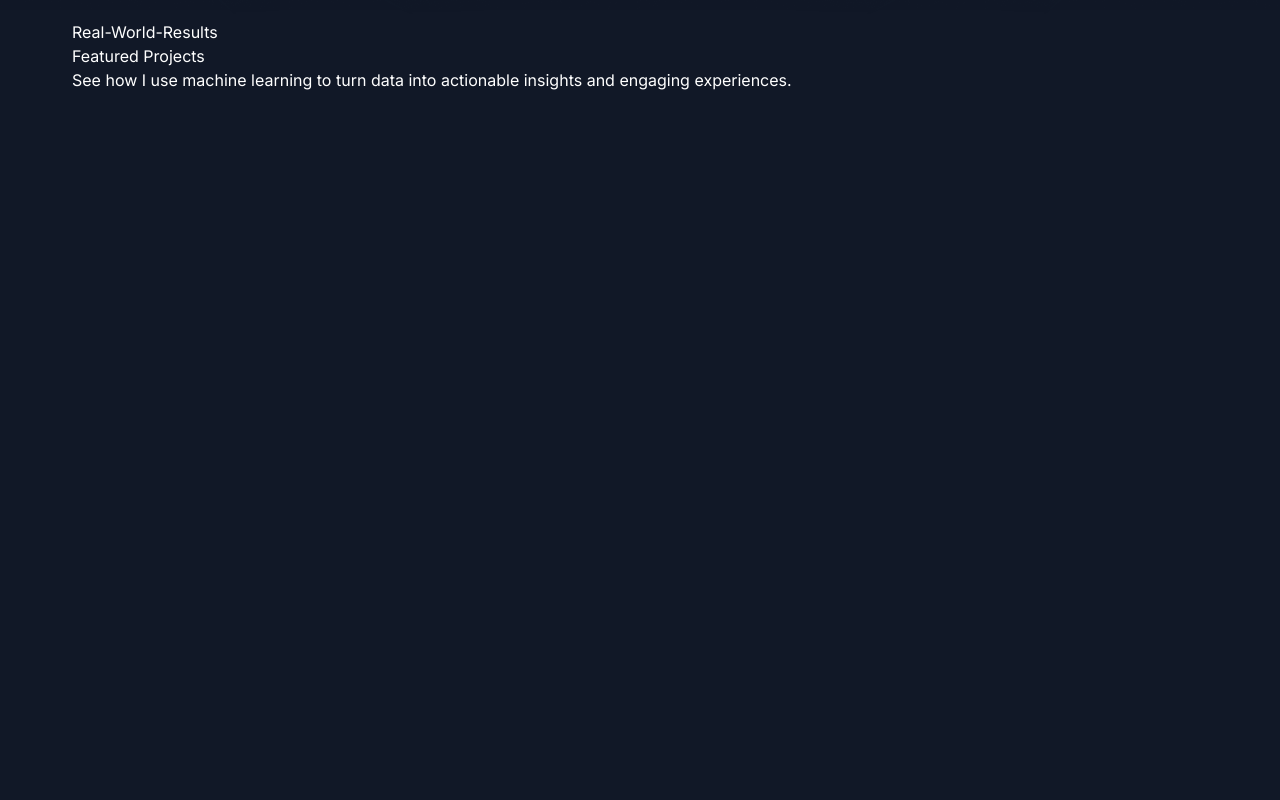
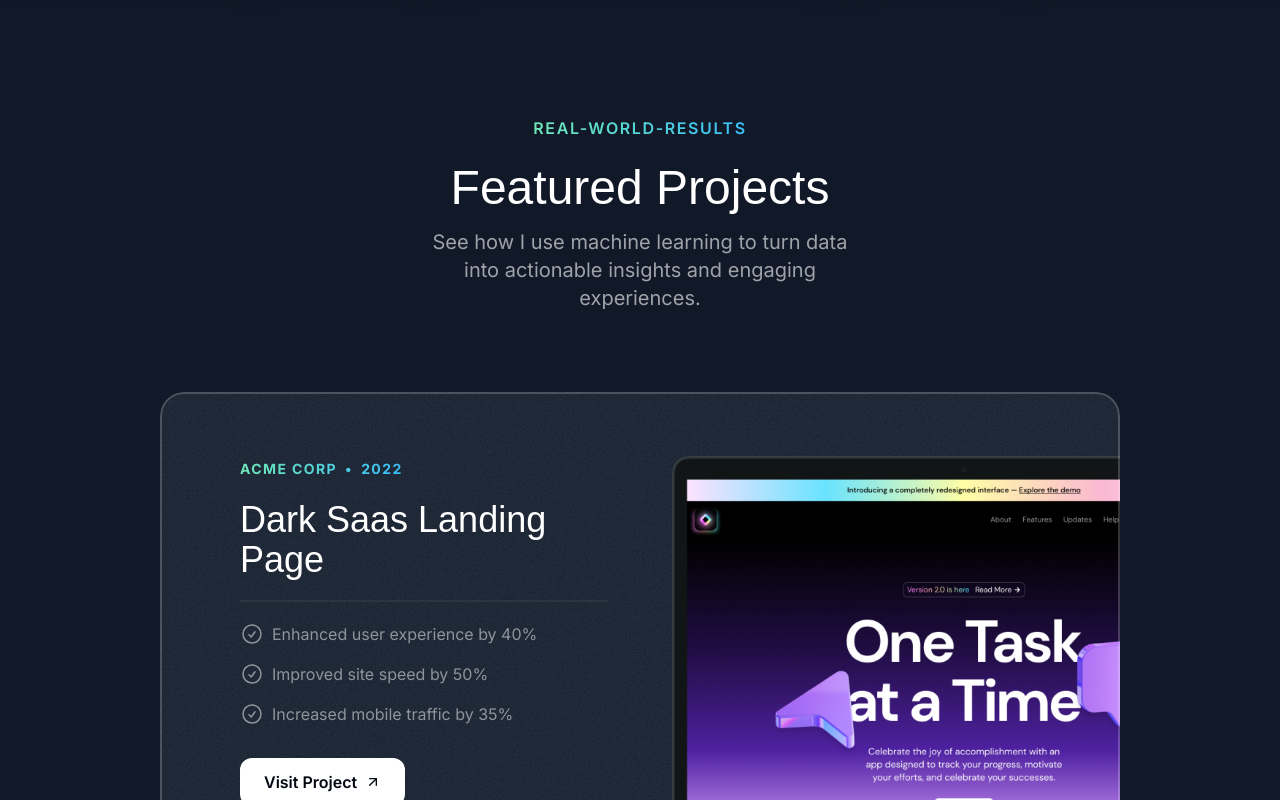
Before and after one commit to delosreyesjohnpaul/My-Portfolio-Website, a Next.js app: page / in a window 1280 px wide. Shown: the part 940-1740 px from the top of the page. Before the commit the page ends 1109 px from the top, so only its background shows below. Built offline with nearby package versions, Linux system fonts and the light colour scheme; a web font is replaced by a local one.

Commit message:
Fin Project sec

```diff
--- a/src/app/globals.css
+++ b/src/app/globals.css
@@ -11,3 +11,9 @@
         @apply absolute inset-0  border-2 top-1/2 left-1/2 -translate-x-1/2 -translate-y-1/2 rounded-full border-emerald-300/5 shadow-[0_0_80px_inset] shadow-emerald-300/5;
     }
 }
+
+@layer utilities {
+    .container {
+        @apply lg:max-w-5xl;
+    }
+}
--- a/src/sections/Header.tsx
+++ b/src/sections/Header.tsx
@@ -1,6 +1,6 @@
 export const Header = () => {
   return (
-  <div className="flex justify-center items-center relative top-3 w-full z-10">
+  <div className=" flex justify-center items-center sticky top-3 w-full z-10">
     <nav className="flex gap-1 p-0.5 border border-white/15 rounded-full bg-white/10 backdrop-blur">
       <a href="#" className="nav-item">Home</a>
       <a href="#" className="nav-item">Projects</a>
--- a/src/sections/Projects.tsx
+++ b/src/sections/Projects.tsx
@@ -1,6 +1,10 @@
 import darkSaasLandingPage from "@/assets/images/dark-saas-landing-page.png";
 import lightSaasLandingPage from "@/assets/images/light-saas-landing-page.png";
 import aiStartupLandingPage from "@/assets/images/ai-startup-landing-page.png";
+import Image from "next/image";
+import CheckCircleIcom from "@/assets/icons/check-circle.svg";
+import ArrowUpRightIcom from "@/assets/icons/arrow-up-right.svg";
+import grainImage from "@/assets/images/grain.jpg"
 
 const portfolioProjects = [
   {
@@ -43,12 +47,60 @@ const portfolioProjects = [
 
 export const ProjectsSection = () => {
   return (
-  <div>
+  <section className="pb-16 lg:py-24">
     <div className="container ">
-      <p>Real-World-Results</p>
-      <h2>Featured Projects</h2>
-      <p>See how I use machine learning to turn data into actionable insights and engaging experiences.</p>
+      <div className="flex justify-center">
+      <p className="uppercase font-semibold tracking-widest bg-gradient-to-r from-emerald-300 to-sky-400 text-center bg-clip-text text-transparent">Real-World-Results</p>
+      </div>
+      <h2 className="font-serif text-3xl md:text-5xl text-center mt-6">Featured Projects</h2>
+      <p className="text-center md:text-lg lg:text-xl text-white/60 mt-4 max-w-md mx-auto">See how I use machine learning to turn data into actionable insights and engaging experiences.</p>
+      <div className=" mt-10 md:mt-20 flex flex-col gap-20">
+        {portfolioProjects.map(project => (
+          <div key={project.title} className="bg-gray-800 rounded-3xl relative z-0
+          overflow-hidden after:z-10 after:content-[''] after:absolute
+          after:inset-0 after:outline-2 after:outline
+          after:-outline-offset-2 after:rounded-3xl after:outline-white/20
+          p-8 pt-8 md:pt-12 md:px-10 lg:pt-16 lg:px-20 after:pointer-events-none">
+
+            <div className="absolute inset-0 -z-10 opacity-5" style={{
+              backgroundImage: `url(${grainImage.src})`
+            }}></div>
+
+            <div className="lg:grid lg:grid-cols-2 lg:gap-16">
+              <div className="lg:pb-5">
+              <div className="bg-gradient-to-r from-emerald-300 to-sky-400 inline-flex gap-2 font-bold uppercase tracking-widest text-sm text-transparent bg-clip-text">
+                <span>{project.company}</span>
+                <span>&bull;</span>
+                <span>{project.year}</span>
+              </div>
+
+            <h3 className="font-serif text-2xl mt-2 md:mt-5 md:text-4xl ">{project.title}</h3>
+            <hr className="border-t-2 border-white/5 mt-4 md:mt-5"/>
+            <ul className="flex flex-col gap-4 mt-4 md:mt-5">
+              {project.results.map(result => (
+                <li className="flex gap-2  text-sm md:text-base text-white/50">
+                  <CheckCircleIcom className="size-5 md:size-6"/>
+                  <span>{result.title}</span>
+                </li>
+              ))}
+            </ul>
+            <a href={project.link}>
+              <button
+                className="bg-white text-gray-950 h-12 w-full md:w-auto px-6 rounded-xl font-semibold inline-flex items-center justify-center gap-2 mt-8">
+                 <span>Visit Project</span>
+                 <ArrowUpRightIcom className="size-4"/>
+              </button>
+            </a>
+            </div>
+            <div className="relative">
+            <Image  src={project.image} alt={project.title} className="mt-8 -mb-4 md:-mb-0 lg:mt-0 lg:absolute lg:h-full lg:w-auto lg:max-w-none"/>
+            </div>
+          </div>
+          </div>
+
+        ))}
+      </div>
     </div>
-  </div>
+  </section>
   );
 };
```
